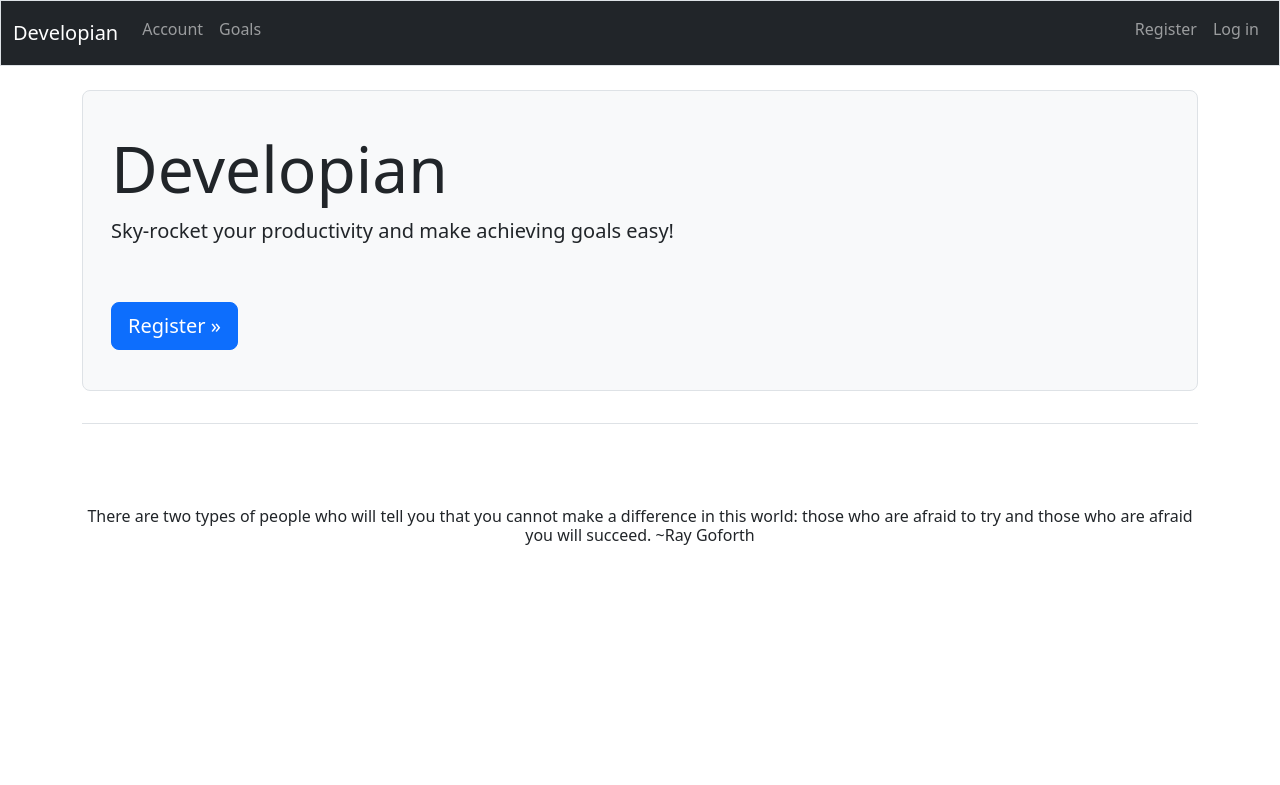
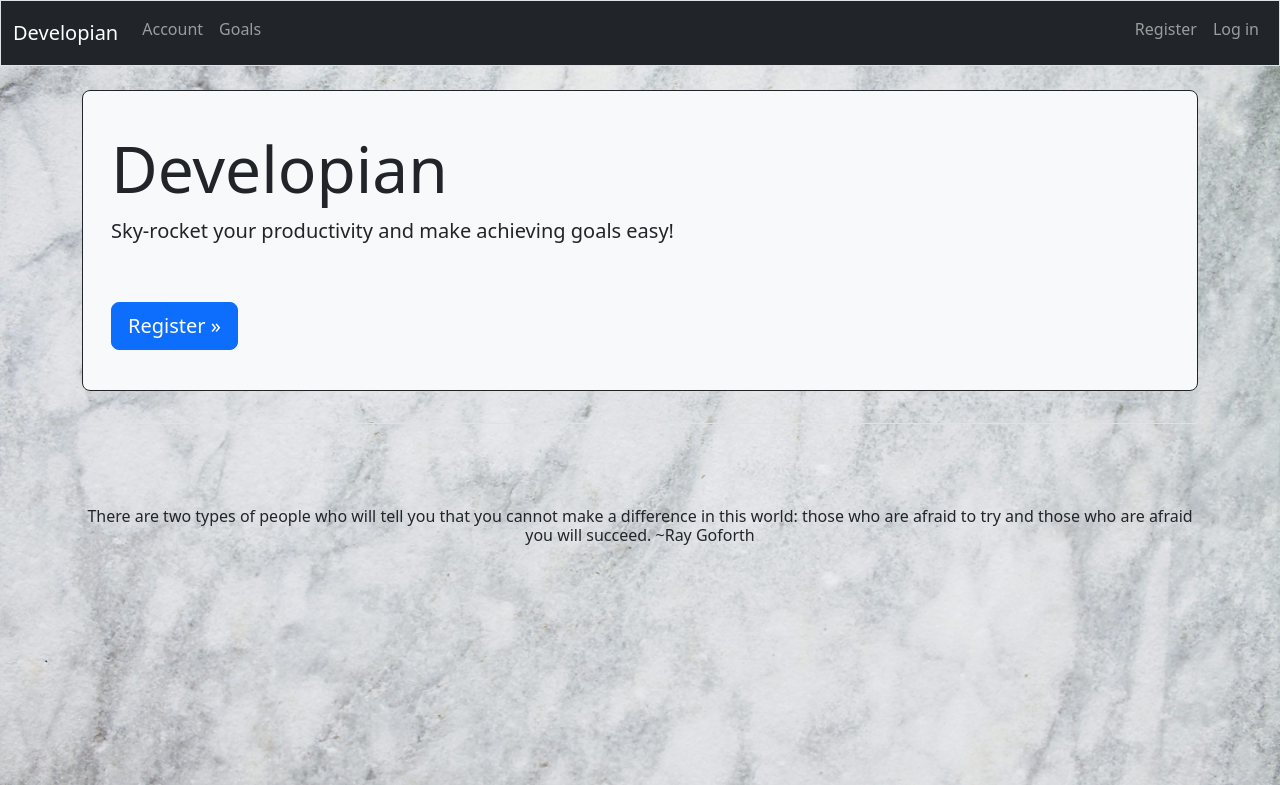
Before and after one commit to 49M/Developian_Web, a Django app: page / in a window 1280 px wide. Shown: the top 785 px of the page. Run offline with Django 5.2, Linux system fonts and the light colour scheme; some libraries are stand-ins or nearby versions.

Commit message:
Added marble background

```diff
--- a/developian/static/developian/styles.css
+++ b/developian/static/developian/styles.css
@@ -16,3 +16,10 @@
     text-align: center;
     padding-top: 75px;
 }
+.bg {
+    background-image: url("/static/developian/marble_wallpaper.jpeg");
+    background-repeat: no-repeat;
+    background-size: 100%, 100%;
+    background-position: center;
+    background-attachment: fixed;
+}
--- a/developian/templates/developian/base.html
+++ b/developian/templates/developian/base.html
@@ -13,7 +13,7 @@
     {% bootstrap_css %}
     {% bootstrap_javascript %}
   </head>
-  <body>
+  <body class="bg">
     <nav class="navbar navbar-expand-md navbar-dark bg-dark mb-4 border">
       <div class="container-fluid">
         <a class="navbar-brand" href="{% url 'developian:index' %}">
--- a/developian/templates/developian/index.html
+++ b/developian/templates/developian/index.html
@@ -1,7 +1,7 @@
 {% extends 'developian/base.html' %}
 
 {% block page_header %}
-  <div class="p-3 mb-4 bg-light border rounded-3">
+  <div class="p-3 mb-4 bg-light border border-dark rounded-3">
     <div class="container-fluid py-4">
       <h1 class="display-3"><b>Developian</b></h1>
       <p class="lead">Sky-rocket your productivity and make achieving goals easy!</p>
```
Also changed, not shown: db.sqlite3, developian/static/developian/marble_wallpaper.jpeg (added), 1 other file.
